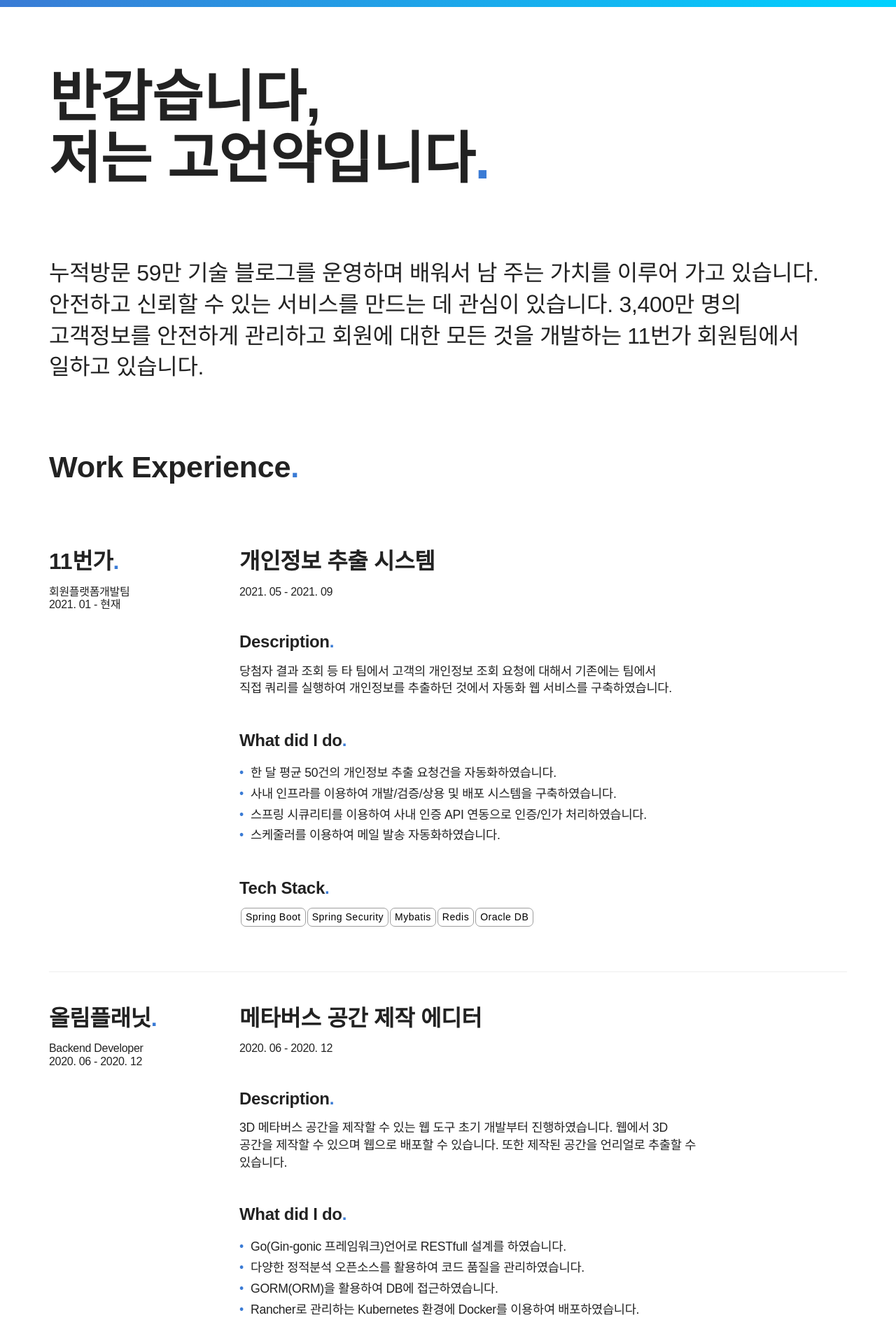
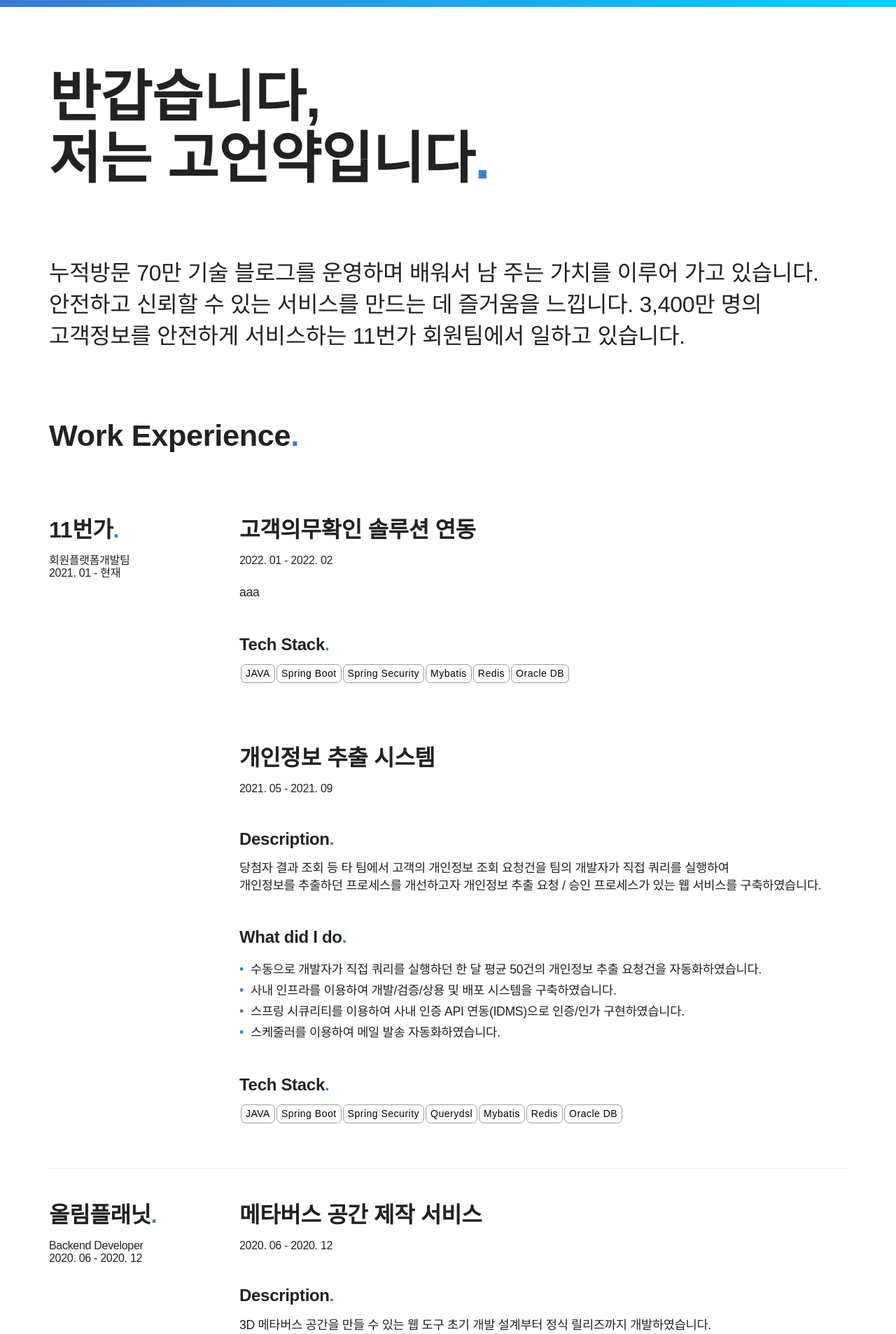
Before and after one commit to KoEonYack/resume, a React (Create React App) app: page / in a window 1280 px wide. Shown: the top 1906 px of the page at 70% size. Built offline with nearby package versions, Linux system fonts and the light colour scheme; a web font is replaced by a local one.

Commit message:
update contents

```diff
--- a/src/sections/awards.js
+++ b/src/sections/awards.js
@@ -44,11 +44,13 @@
                 <span className="time"><time dateTime="2017-06">수상일: 2017. 06.</time> - 2019. 06</span>
                 <p> 2017년 06월부터 2019년 06월까지 한동대학교 SW중심대학 장학생으로 선정되었습니다. </p>
             </div>
-            <div className="other">
+
+            {/* disable 22. 03. 09 */}
+            {/* <div className="other">
                 <h3>SW융합경진대회 우수상<span className="period-mark">.</span></h3>
                 <span className="time"><time dateTime="2017-06">수상일: 2017. 12.</time></span>
                 <p> 교내 SW융합경진대회에서 '스마트 신호 교통체계'주제로 우수상을 수상하였습니다. </p>
-            </div>
+            </div> */}
         </section>
     )
 }
--- a/src/sections/header.js
+++ b/src/sections/header.js
@@ -8,8 +8,8 @@
                     반갑습니다,<br />저는 고언약입니다<span className="period-mark">.</span>
                 </h1>
                 <p className="big-paragraph">
-                    누적방문 59만 기술 블로그를 운영하며 배워서 남 주는 가치를 이루어 가고 있습니다. 안전하고 신뢰할 수 있는 서비스를 만드는 데 관심이 있습니다.
-                    3,400만 명의 고객정보를 안전하게 관리하고 회원에 대한 모든 것을 개발하는 11번가 회원팀에서 일하고 있습니다.
+                    누적방문 70만 기술 블로그를 운영하며 배워서 남 주는 가치를 이루어 가고 있습니다. 안전하고 신뢰할 수 있는 서비스를 만드는 데 즐거움을 느낍니다.
+                    3,400만 명의 고객정보를 안전하게 서비스하는 11번가 회원팀에서 일하고 있습니다.
                 </p>
             </section>
         </div>
--- a/src/sections/teaching.js
+++ b/src/sections/teaching.js
@@ -10,9 +10,8 @@
                 <span className="time"><time dateTime="2017-06">2017. 06.</time> - 현재</span>
                 <p>
                     <a href="http://covenant.tistory.com/">covenant.tistory.com</a>
-                        개인 블로그를 운영하고 있습니다. '스프링', '서버', '알고리즘', '네트워크' 등
-                        비정기적으로 새롭게 공부한 내용을 공유합니다. <br />
-                        누적방문 590,000명(21. 11. 21 기준), 일 평균 약 천명(21. 11 둘째 주 기준)이 방문합니다.
+                        개인 블로그를 운영하고 있습니다. '스프링', '서버', '알고리즘', '네트워크' 등 비정기적으로 새롭게 공부한 내용을 공유합니다. <br />
+                        누적방문 700,000명(22. 03. 09 기준), 일 평균 약 천명정도 방문합니다.
                 </p>
             </div>
 
@@ -36,10 +35,13 @@
                 <h3>교내 Tutor, TA<span className="period-mark">.</span></h3>
                 <span className="time"><time dateTime="2017-08">2017. 08.</time> - 2020. 12</span>
                 <p> 지식을 쉽게 전달하는데 큰 보람과 즐거움을 느낍니다. 대학 기초학부에서 프로그래밍 교육 TA로 활동하며 개발이 어려운 학우들에게 코딩의 즐거움을 찾을 수 있도록 도을 주었습니다. <br />
+                <br />
                 19년 12월부터 1년 반 동안 비전공자를 위한 인공지능 수업 교재를 개발 및 학습을 도왔습니다. <br />
                 </p>
                 <br />
-                <ul>
+
+                {/*  */}
+                {/* <ul>
                     <li><div className="bold"> 01. </div> (17년) 08월 - 12월: 한동대학교 파이썬 프로그래밍 17-2학기 Tutor</li>
                     <li><div className="bold"> 02. </div> 17년 12월 - 18년 01월: 한동대학교 C 프로그래밍 겨울계절학기 TA</li>
                     <li><div className="bold"> 03. </div> 18년 08월 - 18년 12월: 한동대학교 C 프로그래밍 18-2학기 TA</li>
@@ -56,7 +58,7 @@
                     <li><div className="bold"> 14. </div> 20년 03월 - 20년 06월: 한동대학교 소프트웨어 입문 20-1학기 TA</li>
                     <li><div className="bold"> 15. </div> 20년 03월 - 20년 06월: K-MOOC 파이썬으로 배우는 기계학습 입문 20-1학기 강좌운영 TA</li>
                     <li><div className="bold"> 16. </div> 20년 09월 - 20년 12월: K-MOOC 학점은행제 파이썬으로 배우는 기계학습 입문 20-2학기 강좌운영 TA</li>
-                </ul>
+                </ul> */}
             </div>
         </section>
     )
--- a/src/sections/works.js
+++ b/src/sections/works.js
@@ -13,27 +13,52 @@
                     </span>
                 </div>
                 <div className="row-right">
+                    <h4> 고객의무확인 솔루션 연동 </h4>
+                    <span className="time">
+                        <time dateTime="2021-03">2022. 01</time> - 2022. 02
+                    </span>
+                    <p>aaa
+
+
+                    </p>
+                    <h5>Tech Stack<span className="period-mark">.</span></h5>
+                    <p>
+                        <span className="inner-button">JAVA</span>
+                        <span className="inner-button">Spring Boot</span>
+                        <span className="inner-button">Spring Security</span>
+                        <span className="inner-button">Mybatis</span>
+                        <span className="inner-button">Redis</span>
+                        <span className="inner-button">Oracle DB</span>
+                    </p>
+
+                    {/* end block  */}
+                    <br />
+                    <br />
+                    <br />
+                    <br />
+
                     <h4> 개인정보 추출 시스템 </h4>
                     <span className="time">
                         <time dateTime="2021-03">2021. 05</time> - 2021. 09
                     </span>
                     <h5>Description<span className="period-mark">.</span></h5>
-                    <p> 당첨자 결과 조회 등 타 팀에서 고객의 개인정보 조회 요청에 대해서 기존에는 팀에서 <br />
-                        직접 쿼리를 실행하여 개인정보를 추출하던 것에서 자동화 웹 서비스를 구축하였습니다. </p>
+                    <p> 당첨자 결과 조회 등 타 팀에서 고객의 개인정보 조회 요청건을 팀의 개발자가 직접 쿼리를 실행하여 <br />
+                         개인정보를 추출하던 프로세스를 개선하고자 개인정보 추출 요청 / 승인 프로세스가 있는 웹 서비스를 구축하였습니다. </p>
 
                     <h5>What did I do<span className="period-mark">.</span></h5>
                     <ul>
-                        <li> 한 달 평균 50건의 개인정보 추출 요청건을 자동화하였습니다. </li>
+                        <li> 수동으로 개발자가 직접 쿼리를 실행하던 한 달 평균 50건의 개인정보 추출 요청건을 자동화하였습니다. </li>
                         <li> 사내 인프라를 이용하여 개발/검증/상용 및 배포 시스템을 구축하였습니다. </li>
-                        <li> 스프링 시큐리티를 이용하여 사내 인증 API 연동으로 인증/인가 처리하였습니다. </li>
+                        <li> 스프링 시큐리티를 이용하여 사내 인증 API 연동(IDMS)으로 인증/인가 구현하였습니다. </li>
                         <li> 스케줄러를 이용하여 메일 발송 자동화하였습니다. </li>
                     </ul>
 
-
                     <h5>Tech Stack<span className="period-mark">.</span></h5>
                     <p>
+                        <span className="inner-button">JAVA</span>
                         <span className="inner-button">Spring Boot</span>
                         <span className="inner-button">Spring Security</span>
+                        <span className="inner-button">Querydsl</span>
                         <span className="inner-button">Mybatis</span>
                         <span className="inner-button">Redis</span>
                         <span className="inner-button">Oracle DB</span>
@@ -49,23 +74,24 @@
                     </span>
                 </div>
                 <div className="row-right">
-                    <h4>메타버스 공간 제작 에디터</h4>
+                    <h4>메타버스 공간 제작 서비스</h4>
                     <span className="time">
                         <time dateTime="2020-06">2020. 06</time> - 2020. 12
                     </span>
                     <h5>Description<span className="period-mark">.</span></h5>
-                    <p> 3D 메타버스 공간을 제작할 수 있는 웹 도구 초기 개발부터 진행하였습니다. 웹에서 3D <br />
-                    공간을 제작할 수 있으며 웹으로 배포할 수 있습니다. 또한 제작된 공간을 언리얼로 추출할 수 <br />
-                    있습니다. <br />
+                    <p> 3D 메타버스 공간을 만들 수 있는 웹 도구 초기 개발 설계부터 정식 릴리즈까지 개발하였습니다.  <br />
+                    웹에서 손쉽게 메타버스 공간을 제작할 수 있으며 웹으로 배포할 수 있습니다.  <br />
+                    제작된 공간을 언리얼로 추출, 웹 상에 언리얼 정보를 업로드할 수 있는 상호 호환을 지원하였습니다. <br />
 
                     </p>
 
                     <h5>What did I do<span className="period-mark">.</span></h5>
                     <ul>
-                        <li> Go(Gin-gonic 프레임워크)언어로 RESTfull 설계를 하였습니다. </li>
+                        <li> Go(Gin-gonic 프레임워크)언어로 API 설계를 하였습니다. </li>
                         <li> 다양한 정적분석 오픈소스를 활용하여 코드 품질을 관리하였습니다. </li>
-                        <li> GORM(ORM)을 활용하여 DB에 접근하였습니다. </li>
+                        <li> 동적 쿼리를 활용하기 위하여 직접 모듈을 개발하였습니다. </li>
                         <li> Rancher로 관리하는 Kubernetes 환경에 Docker를 이용하여 배포하였습니다. </li>
+                        <li> 내부 인증 서버, 아임포트 결제 모듈을 연동하였습니다. </li>
                     </ul>
 
                     <h5>Tech Stack<span className="period-mark">.</span></h5>
@@ -76,6 +102,7 @@
                         <span className="inner-button">GORM</span>
                         <span className="inner-button">MySQL</span>
                         <span className="inner-button">Docker</span>
+                        <span className="inner-button">AWS</span>
                     </p>
                 </div>
             </div>
```
Also changed, not shown: 1 other file (tests, documents, lock files or other folders).
